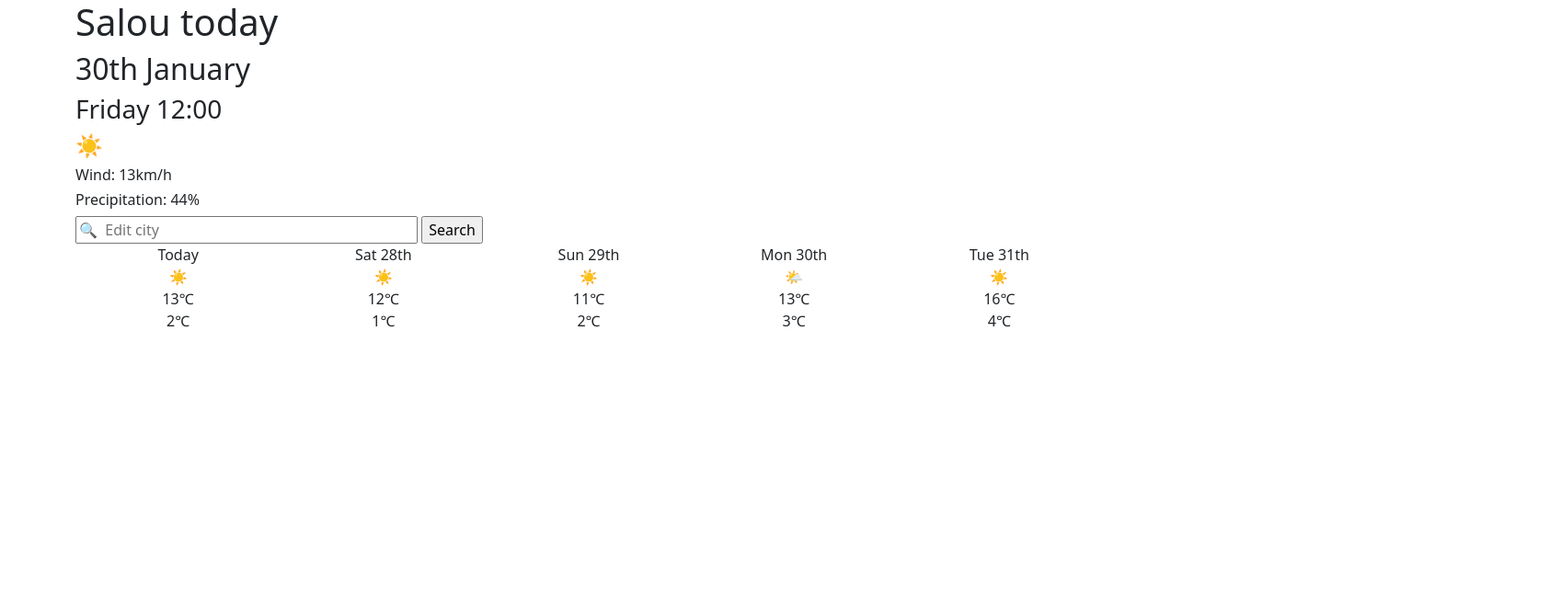
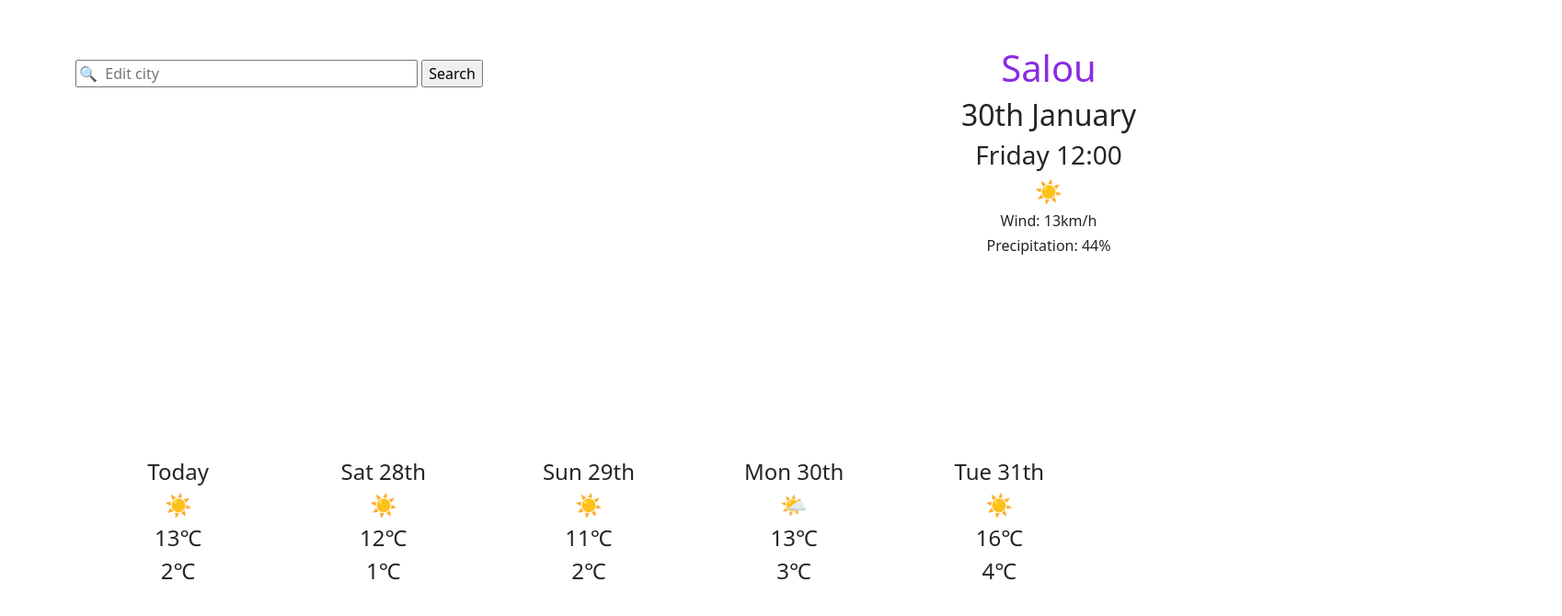
Before and after one commit to Marian-Fr/My-project, a plain HTML site: page index.html in a window 1280 px wide. Shown: the whole page at 92% size, 1698 px wide, since content can reach past the window. Drawn offline with nearby package versions, Linux system fonts and the light colour scheme.

Commit message:
move css to main folder

```diff
--- a/index.html
+++ b/index.html
@@ -7,13 +7,13 @@
     <title>Document</title>
     <link href="https://cdn.jsdelivr.net/npm/bootstrap@5.3.0-alpha1/dist/css/bootstrap.min.css" rel="stylesheet"
         integrity="sha384-GLhlTQ8iRABdZLl6O3oVMWSktQOp6b7In1Zl3/Jr59b6EGGoI1aFkw7cmDA6j6gD" crossorigin="anonymous">
-        <link rel="stylesheet" href="src/styles.css">
+        <link rel="stylesheet" href="styles.css">
 </head>
 <body>
 
     <div class="container">
         <div class="weather">
-        <h1>Salou today <span class="badge bg-secondary"></span></h1>
+        <h1>Salou <span class="badge bg-secondary"></span></h1>
         <h2>30th January <span class="badge bg-secondary"></span></h2>
         <h3>Friday 12:00 <span class="badge bg-secondary"></span></h3>
         <h4> ☀️ <span class="badge bg-secondary"></span></h4>
--- /dev/null
+++ b/styles.css
@@ -0,0 +1,18 @@
+.colums {
+margin: 400px auto;
+font-size: 24px;
+}
+
+.weather {
+position: relative;
+left:500px;
+top: 50px;
+text-align: center;
+}
+
+form {
+margin-top: -170px;
+}
+h1{
+    color: blueviolet;
+}
```
